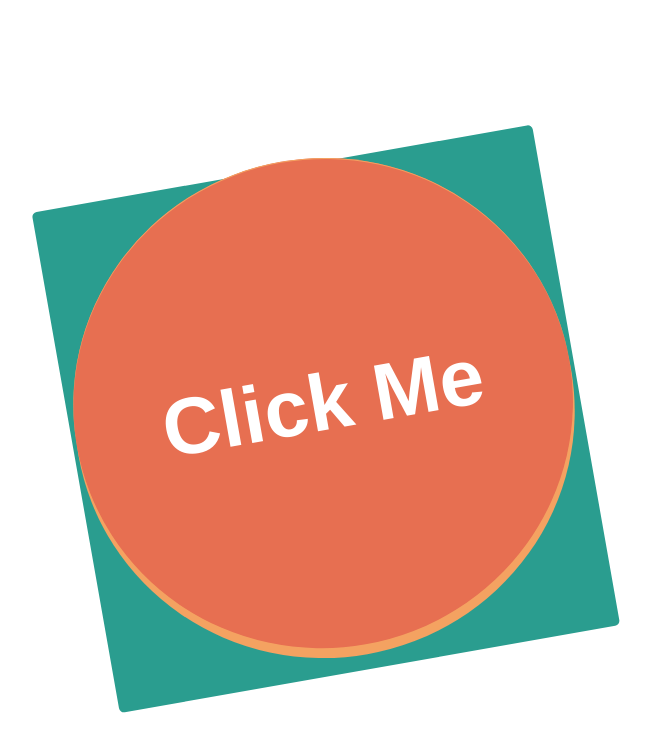
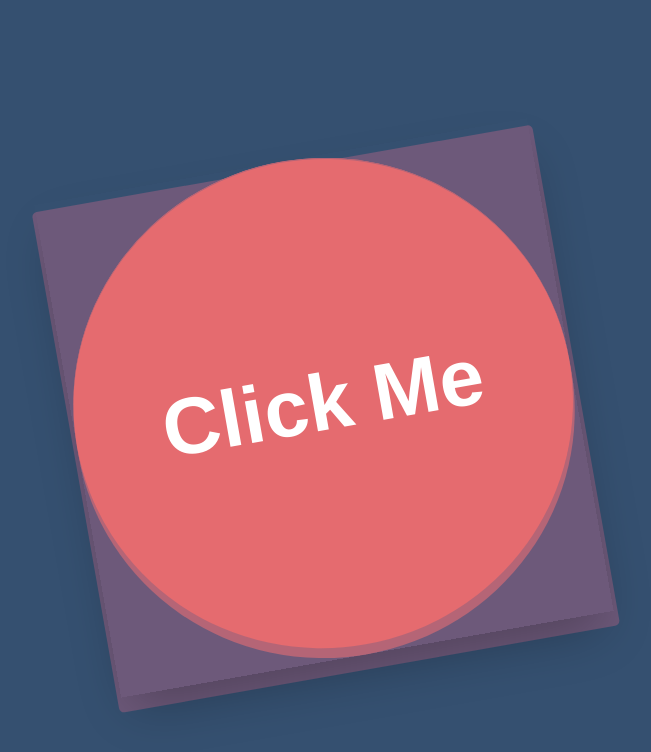
Before and after one commit to JoshuaPark823/ClickNetwork, an Angular app in the folder click-network/: page / in a window 1280 px wide. Shown: the top 752 px of the page, without its empty margins (324-975 px from the left). Built offline with nearby package versions, Linux system fonts and the light colour scheme.

Commit message:
core v1.1

```diff
--- a/click-network/src/app/components/network-core/network-core.component.scss
+++ b/click-network/src/app/components/network-core/network-core.component.scss
@@ -4,9 +4,9 @@
     * Dimension/Color Variables
     */
     --dimension: 500px;
-    --top-color: #e76f51;
-    --indent-color: #f4a261;
-    --base-color: #2A9D8F;
+    --top-color: #e56b6f;
+    --indent-color: #b56576;
+    --base-color: #6d597a;
 
     position:relative;
     display:inline-block;
@@ -15,7 +15,7 @@
     height: var(--dimension);
     width: var(--dimension);
 
-    cursor: pointer;
+    box-shadow: rgba(0, 0, 0, 0.25) 0px 25px 50px -12px;
 
     a {
         height: 450px;
@@ -36,12 +36,14 @@
         position:relative;
         padding:20px 40px;
 
-        box-shadow:inset 0 1px 0 #f4a261, 0px 10px 0 0px #f4a261;
+        box-shadow:inset 0 1px 0 var(--indent-color), 0px 10px 0 0px var(--indent-color);
         border-radius: 50%;
+
+        cursor: pointer;
 
         &:active {
             top:10px;
-            background-color:#e76f51;
+            background-color:var(--top-color);
             box-shadow:inset 0 1px 0 #361d14;
         }
     }
@@ -55,7 +57,7 @@
         bottom:-15px;
         left:-4px;
         z-index:-1;
-        background-color:#2A9D8F;
+        background-color:var(--base-color);
         border-radius: 5px;
     }
 }
--- a/click-network/src/styles.scss
+++ b/click-network/src/styles.scss
@@ -1 +1,4 @@
 /* You can add global styles to this file, and also import other style files */
+html {
+    background-color: #355070;
+}
```
